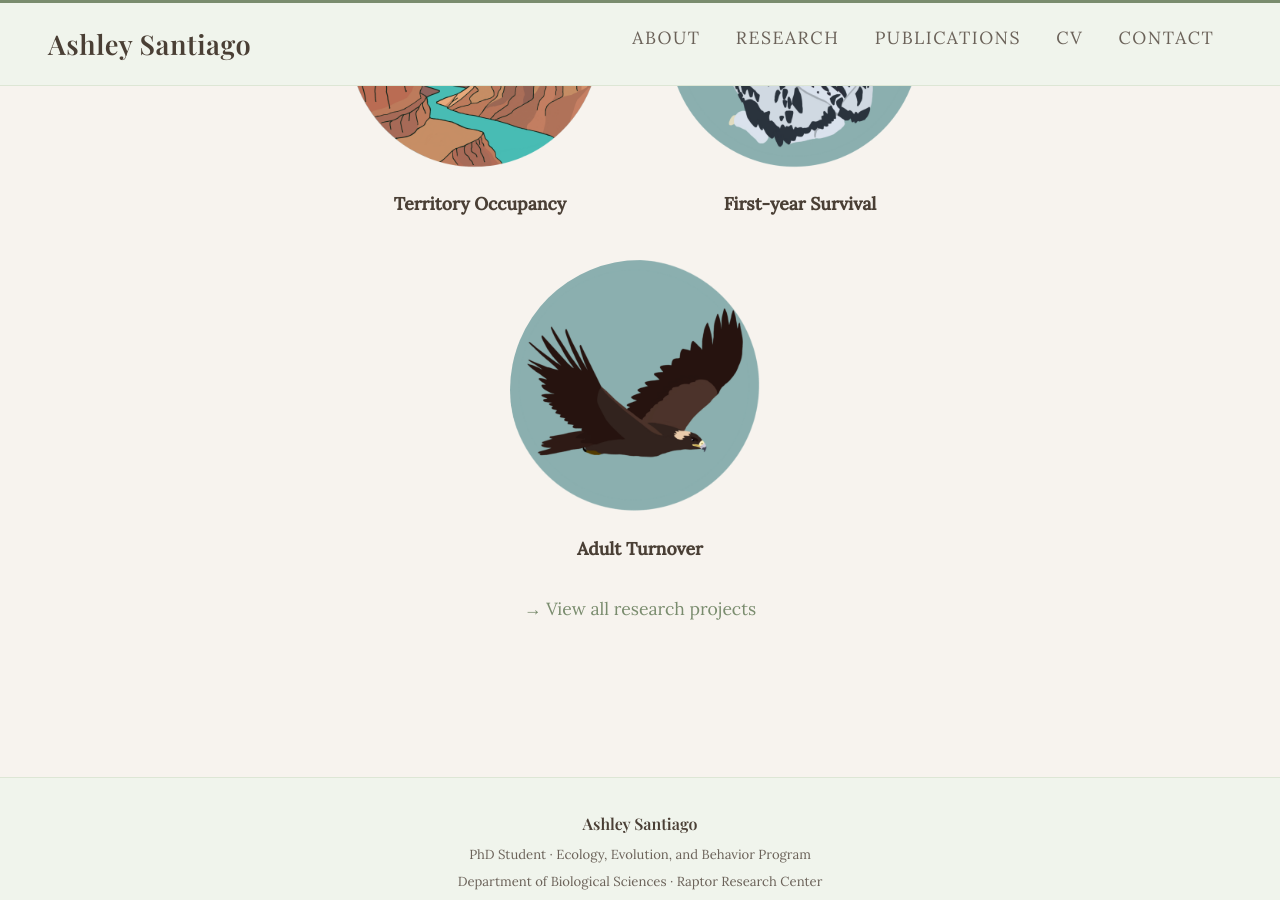
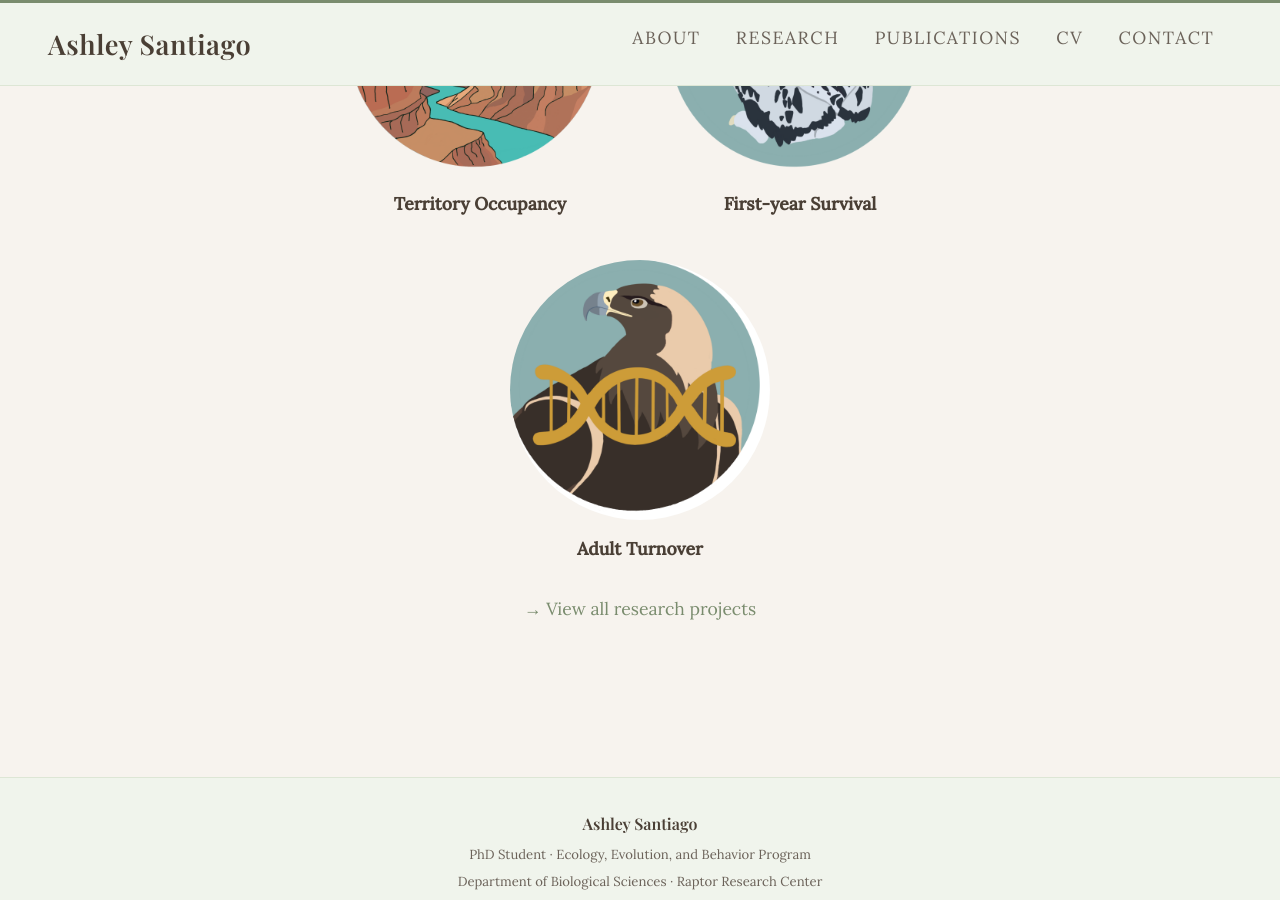
Before and after one commit to AshSantiago/AshSantiago.github.io, a Jekyll site: the page built from index.md, in a window 1280 px wide and 900 px high, scrolled down 1175 px. Built offline with Jekyll 4.4.1, drawn with Linux system fonts in a browser that asks for light colours; some web fonts are replaced.

Commit message:
Update index.md

```diff
--- a/index.md
+++ b/index.md
@@ -60,7 +60,7 @@ title: Home
 <div style="width: 260px; height: 260px; border-radius: 50%; overflow: hidden; transition: all 0.2s;"
      onmouseover="this.style.filter='drop-shadow(0 6px 10px rgba(122,140,110,0.5))'; this.style.transform='translateY(-4px)'"
      onmouseout="this.style.filter='none'; this.style.transform='translateY(0)'">
-    <img src="/assets/adult.png" style="width: 100%; height: 100%; object-fit: cover; display: block; transform: scale(1.2); transform-origin: center;">
+    <img src="/assets/adult_DNA.png" style="width: 100%; height: 100%; object-fit: cover; display: block; transform: scale(1.2); transform-origin: center;">
   </div>
   <p style="font-size: 1.1rem; color: #4a3f35; font-family: 'Lora', serif; margin: 0; font-weight: 600; text-align: center;">Adult Turnover</p>
 </a>
```
